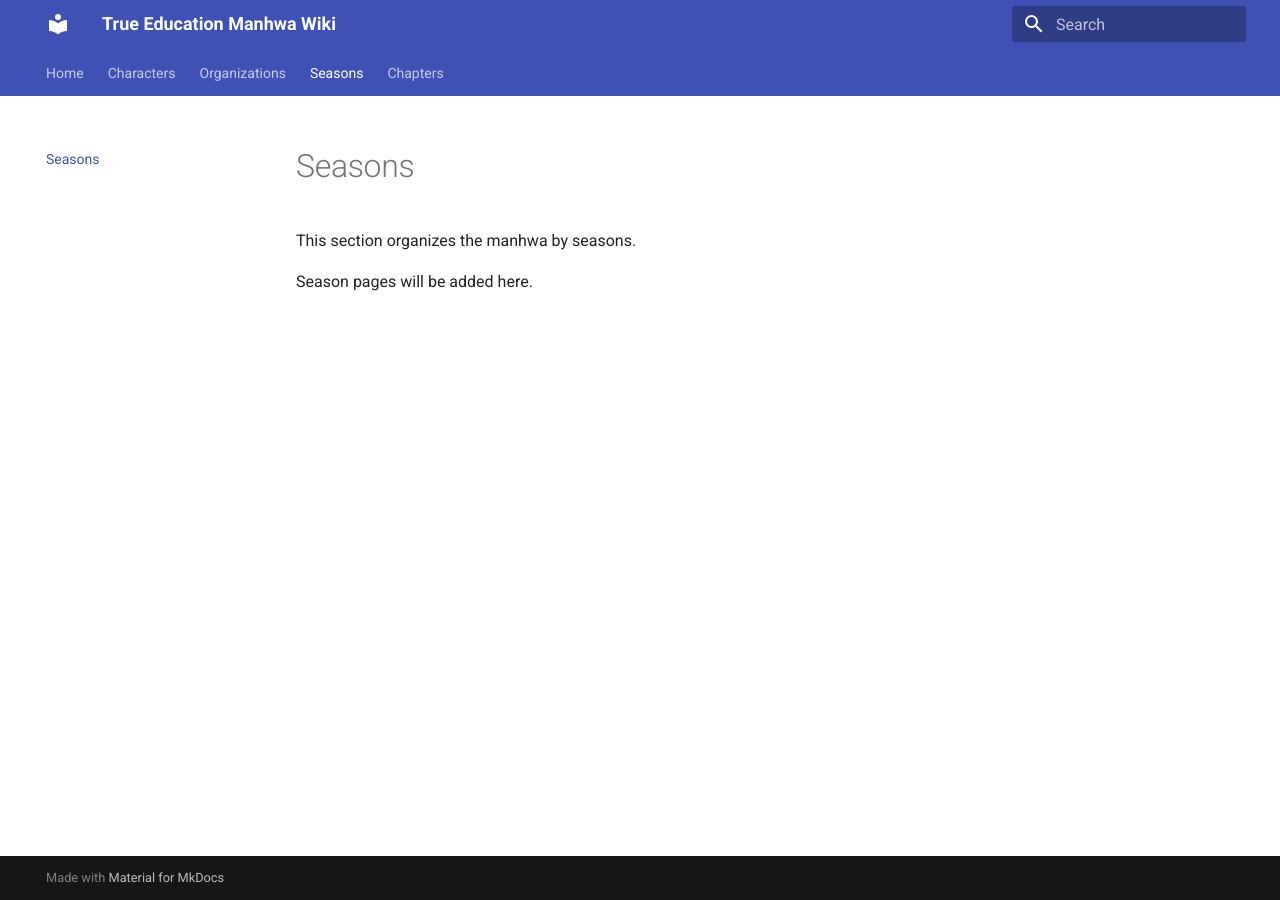
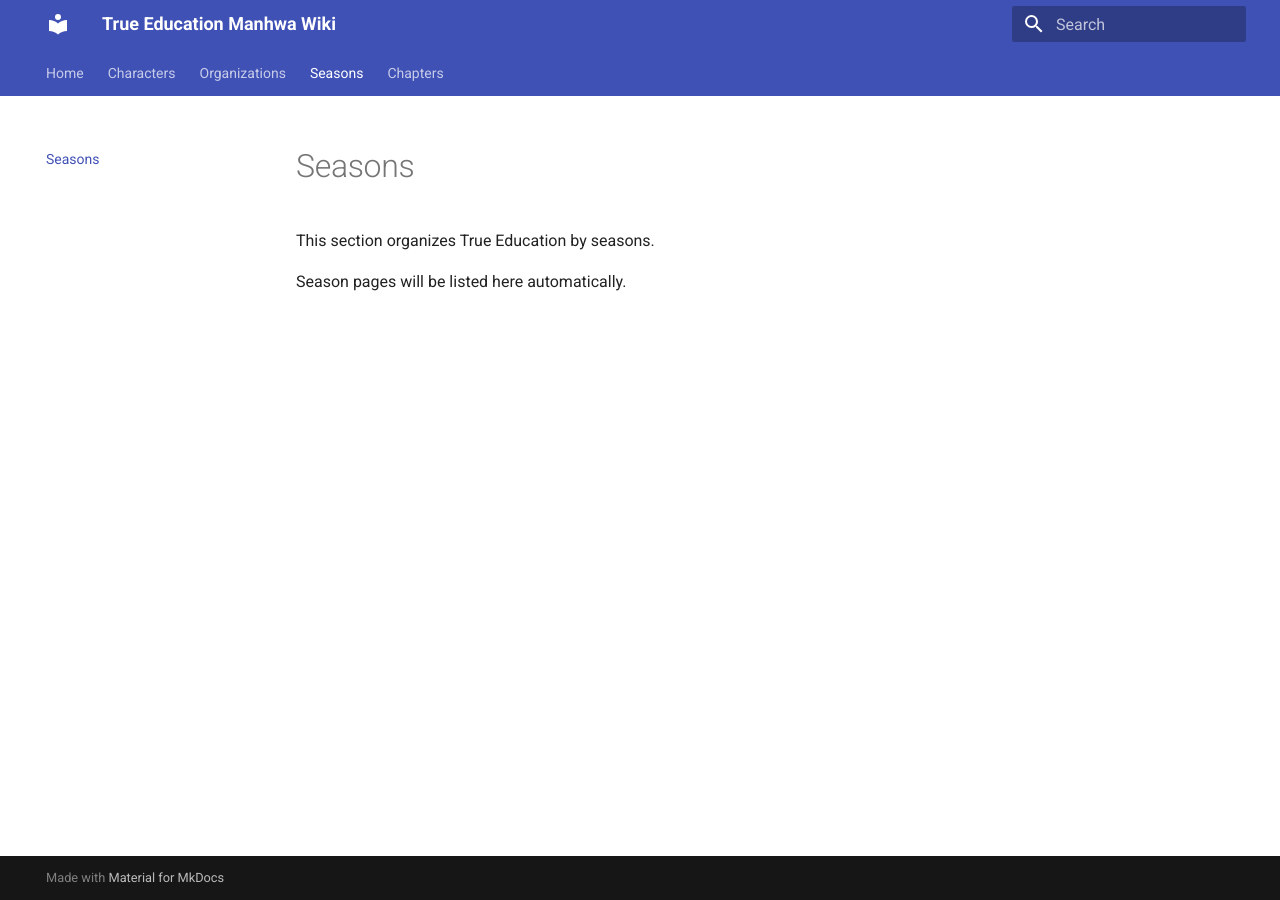
Before and after one commit to solaroiiid/true-education-manhwa-wiki, an MkDocs documentation site: the page built from docs/seasons/index.md, in a window 1280 px wide. Built offline with MkDocs 1.6.1 and Material for MkDocs 9.7.7, drawn with Linux system fonts in a browser that asks for light colours.

Commit message:
Update index.md

```diff
--- a/docs/seasons/index.md
+++ b/docs/seasons/index.md
@@ -1,5 +1,5 @@
 # Seasons
 
-This section organizes the manhwa by seasons.
+This section organizes True Education by seasons.
 
-Season pages will be added here.
+Season pages will be listed here automatically.
```
